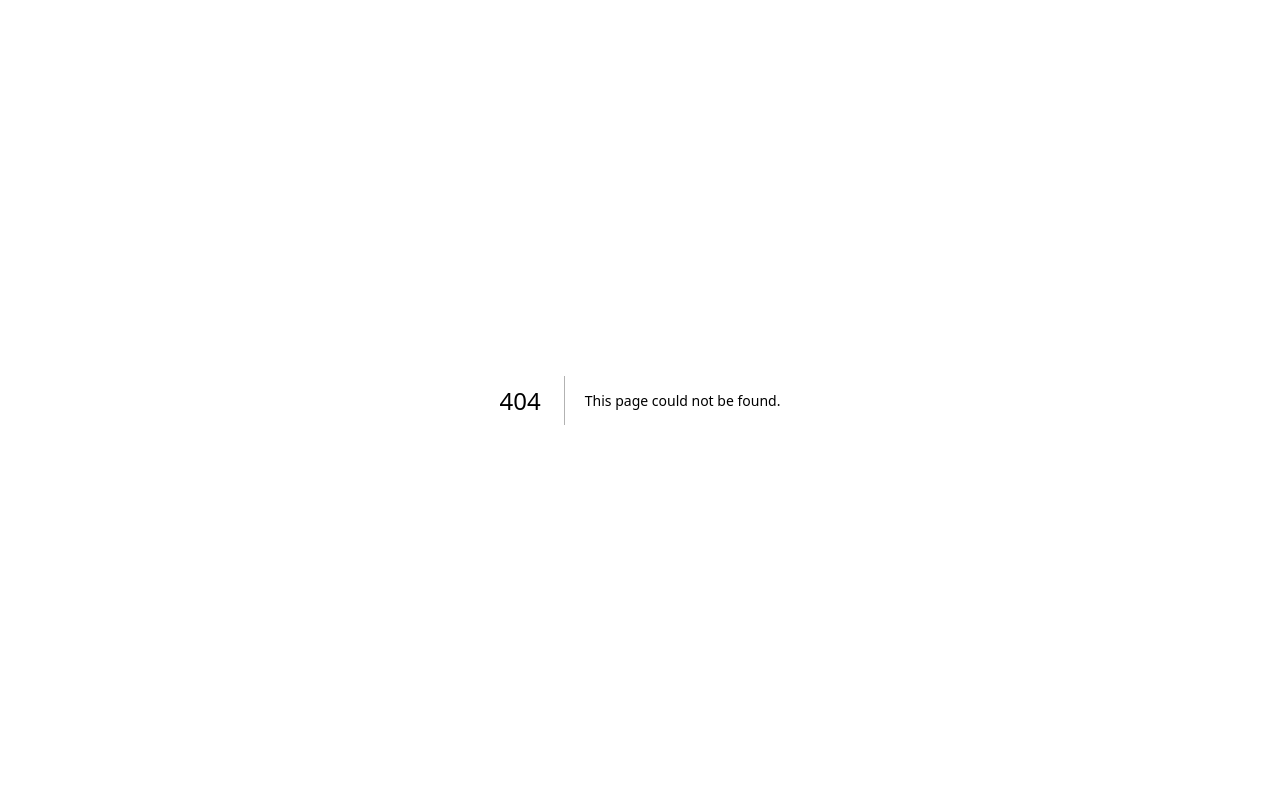
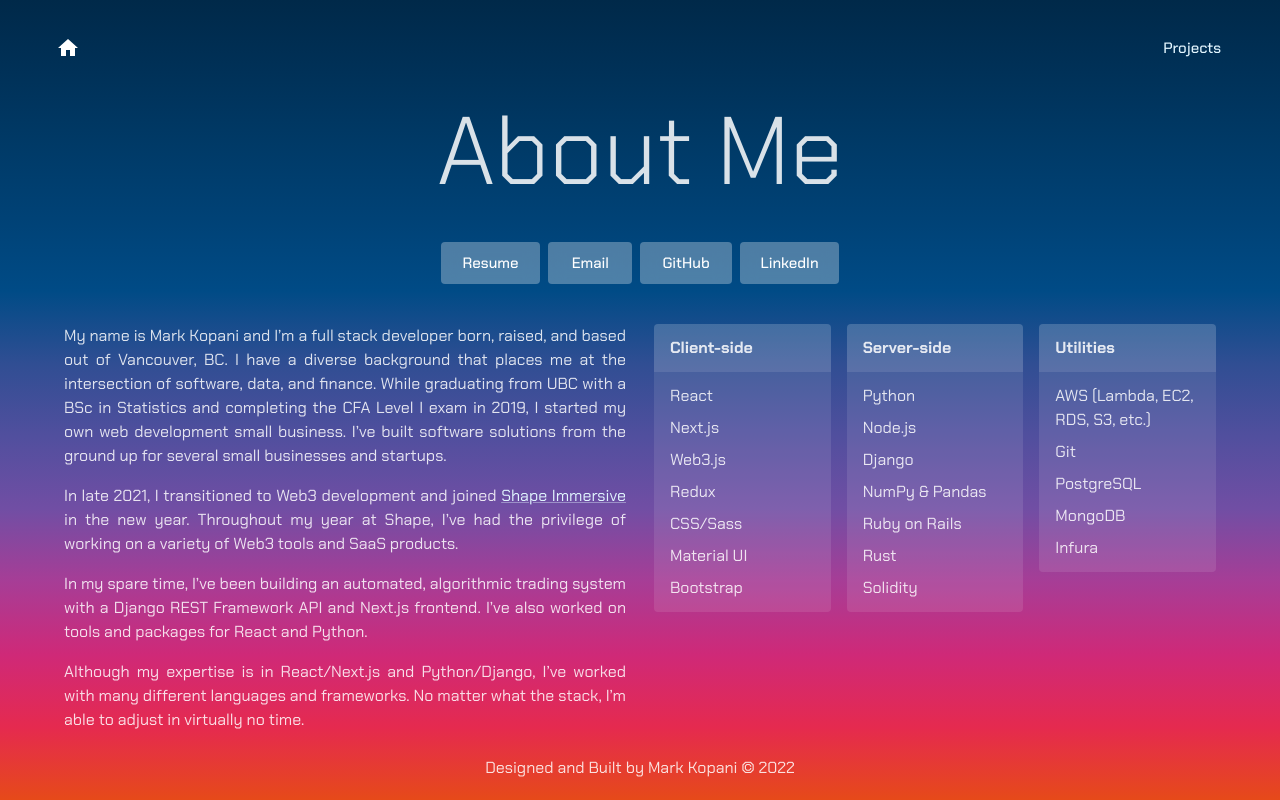
Before and after one commit to mkopani/mkopani.github.io, a Next.js app: page /about in a window 1280 px wide. Before the commit this address had no page. Built offline with nearby package versions, Linux system fonts and the light colour scheme.

Commit message:
Implement /about page and simplify overall code; tweak background gradient

```diff
--- a/src/components/BaseLayout.tsx
+++ b/src/components/BaseLayout.tsx
@@ -1,6 +1,7 @@
 import { useRef } from 'react';
-import Box, { BoxProps } from '@mui/material/Box';
+import { SxProps } from '@mui/material';
 import Container from '@mui/material/Container';
+import Stack from '@mui/material/Stack';
 
 import useWindowSize from '@/hooks/useWindowSize';
 
@@ -9,40 +10,41 @@ import Navbar from './Navbar';
 
 const BaseLayout = ({
   children,
-  display = 'flex',
   noTopPadding = false,
-  ...other
-}: BoxProps & { noTopPadding?: boolean }) => {
+  ContainerSx = {},
+}: {
+  children: React.ReactNode;
+  noTopPadding?: boolean;
+  ContainerSx?: SxProps;
+}) => {
+  const footerRef = useRef<HTMLDivElement>(null);
+  const footerHeight = footerRef.current?.clientHeight || 0;
   const navbarRef = useRef<HTMLDivElement>(null);
   const navbarHeight = navbarRef.current?.clientHeight || 0;
   const { height: windowHeight = 1000 } = useWindowSize();
 
-  const layoutHeight = windowHeight - navbarHeight;
+  const layoutHeight = windowHeight - footerHeight;
 
   return (
-    <Box
-      id="layout-container"
-      display={display}
-      minHeight={windowHeight}
-      {...other}
-    >
-      <Box>
-        <Navbar ref={navbarRef} />
-      </Box>
-      <Box component="main" sx={{ flexGrow: 1 }}>
-        <Box
-          minHeight={layoutHeight}
-          maxHeight="100vh"
-          pt={noTopPadding ? undefined : `${navbarHeight}px`}
-          sx={{ justifyContent: 'center' }}
+    <>
+      <Navbar ref={navbarRef} />
+      <Stack
+        direction="column"
+        sx={{ display: 'flex', justifyContent: 'space-between' }}
+      >
+        <Container
+          maxWidth="lg"
+          sx={{
+            pt: noTopPadding ? undefined : `${navbarHeight}px`,
+            minHeight: layoutHeight,
+            ...ContainerSx,
+          }}
         >
-          <Container maxWidth="lg">
-            {children}
-          </Container>
-        </Box>
-      </Box>
-      <Footer />
-    </Box>
+          <main>{children}</main>
+        </Container>
+        <Footer ref={footerRef} />
+      </Stack>
+    </>
   );
 };
 
--- a/src/components/Footer.tsx
+++ b/src/components/Footer.tsx
@@ -1,40 +1,24 @@
+import { forwardRef, Ref } from 'react';
 import Box from '@mui/material/Box';
-import MuiLink, { LinkProps } from '@mui/material/Link';
-import { default as NextLink } from 'next/link';
 
-const Footer = () => {
+const Footer = forwardRef((_: unknown, ref: Ref<HTMLDivElement>) => {
   return (
     <Box
+      ref={ref}
       component="footer"
       sx={{
         width: '100vw',
         height: '5em',
-        position: 'fixed',
-        bottom: 0,
         display: 'flex',
         justifyContent: 'center',
         py: 3,
       }}
     >
-      <>&copy; Mark Kopani {new Date().getFullYear()}</>
-      <Separator />
-      <Link href="https://github.com/mkopani">Github</Link>
-      <Separator />
-      <Link href="https://www.linkedin.com/in/mkopani/">LinkedIn</Link>
+      <>Designed and Built by Mark Kopani &copy; {new Date().getFullYear()}</>
     </Box>
   );
-};
+});
+
+Footer.displayName = 'Footer';
 
 export default Footer;
-
-const Link = ({
-  children,
-  href,
-  ...other
-}: LinkProps & { children: React.ReactNode }) => (
-  <MuiLink underline="hover" href={href} component={NextLink} {...other}>
-    {children}
-  </MuiLink>
-);
-
-const Separator = () => <>&nbsp;•&nbsp;</>;
--- a/src/components/Navbar.tsx
+++ b/src/components/Navbar.tsx
@@ -1,6 +1,6 @@
-import { forwardRef, Ref } from "react";
+import { forwardRef, Ref } from 'react';
 import HomeIcon from '@mui/icons-material/Home';
-import { Zoom } from "@mui/material";
+import { Zoom } from '@mui/material';
 import AppBar from '@mui/material/AppBar';
 import Button from '@mui/material/Button';
 import Container from '@mui/material/Container';
@@ -8,9 +8,9 @@ import IconButton from '@mui/material/IconButton';
 import Stack from '@mui/material/Stack';
 import Toolbar from '@mui/material/Toolbar';
 import Link from 'next/link';
-import { useRouter } from "next/router";
+import { useRouter } from 'next/router';
 
-import sitemap, { HOME_PAGE } from "@/sitemap";
+import sitemap, { HOME_PAGE } from '@/sitemap';
 
 const Navbar = forwardRef((_: unknown, ref: Ref<HTMLDivElement>) => {
   const { pathname } = useRouter();
@@ -33,7 +33,7 @@ const Navbar = forwardRef((_: unknown, ref: Ref<HTMLDivElement>) => {
           <div>
             <Zoom in={!isHomePage}>
               <Link href="/" passHref>
-                <IconButton sx={{ borderRadius: 0 }}>
+                <IconButton sx={{ borderRadius: 1.5 }}>
                   <HomeIcon />
                 </IconButton>
               </Link>
@@ -65,8 +65,6 @@ type NavLinkProps = {
 
 const NavLink = ({ href, name }: NavLinkProps) => (
   <Link href={href} passHref style={{ textDecoration: 'none' }}>
-    <Button variant="text">
-      {name}
-    </Button>
+    <Button variant="text">{name}</Button>
   </Link>
 );
--- /dev/null
+++ b/src/pages/about.tsx
@@ -0,0 +1,191 @@
+import Box from '@mui/material/Box';
+import Button from '@mui/material/Button';
+import Card from '@mui/material/Card';
+import Link from '@mui/material/Link';
+import List from '@mui/material/List';
+import ListItem from '@mui/material/ListItem';
+import ListItemText from '@mui/material/ListItemText';
+import Stack from '@mui/material/Stack';
+import Typography, { TypographyProps } from '@mui/material/Typography';
+
+import BaseLayout from '@/components/BaseLayout';
+
+type LinkType = {
+  href: string;
+  name: string;
+};
+
+const links: LinkType[] = [
+  { href: '/', name: 'Resume' }, // TODO
+  { href: 'mailto:mkopani+website@gmail.com', name: 'Email' },
+  { href: 'https://github.com/mkopani', name: 'GitHub' },
+  { href: 'https://www.linkedin.com/in/mkopani/', name: 'LinkedIn' },
+];
+
+export default function About() {
+  const renderParagraphs = () => (
+    <Stack
+      spacing={2}
+      sx={{
+        width: { xs: '100%', md: '50%' },
+        display: 'flex',
+        justifyContent: 'start',
+        alignItems: 'start',
+        textAlign: 'justify',
+      }}
+    >
+      <Paragraph>
+        My name is Mark Kopani and I’m a full stack developer born, raised, and
+        based out of Vancouver, BC. I have a diverse background that places me
+        at the intersection of software, data, and finance. While graduating
+        from UBC with a BSc in Statistics and completing the CFA Level I exam in
+        2019, I started my own web development small business. I’ve built
+        software solutions from the ground up for several small businesses and
+        startups.
+      </Paragraph>
+      <Paragraph>
+        In late 2021, I transitioned to Web3 development and joined{' '}
+        <Link href="https://www.shapeimmersive.com/">Shape Immersive</Link> in
+        the new year. Throughout my year at Shape, I’ve had the privilege of
+        working on a variety of Web3 tools and SaaS products.
+      </Paragraph>
+      <Paragraph>
+        In my spare time, I’ve been building an automated, algorithmic trading
+        system with a Django REST Framework API and Next.js frontend. I’ve also
+        worked on tools and packages for React and Python.
+      </Paragraph>
+      <Paragraph>
+        Although my expertise is in React/Next.js and Python/Django, I’ve worked
+        with many different languages and frameworks. No matter what the stack,
+        I’m able to adjust in virtually no time.
+      </Paragraph>
+    </Stack>
+  );
+
+  const renderTechStack = () => (
+    <Stack
+      spacing={2}
+      direction={{ xs: 'column', sm: 'row' }}
+      sx={{
+        width: { xs: '100%', md: '50%' },
+        mb: 2,
+      }}
+    >
+      <TechStackSection
+        title="Client-side"
+        items={[
+          'React',
+          'Next.js',
+          'Web3.js',
+          'Redux',
+          'CSS/Sass',
+          'Material UI',
+          'Bootstrap',
+        ]}
+      />
+      <TechStackSection
+        title="Server-side"
+        items={[
+          'Python',
+          'Node.js',
+          'Django',
+          'NumPy & Pandas',
+          'Ruby on Rails',
+          'Rust',
+          'Solidity',
+        ]}
+      />
+      <TechStackSection
+        title="Utilities"
+        items={[
+          'AWS (Lambda, EC2, RDS, S3, etc.)',
+          'Git',
+          'PostgreSQL',
+          'MongoDB',
+          'Infura',
+        ]}
+      />
+    </Stack>
+  );
+
+  return (
+    <>
+      {/* TODO: Add Head with metatags */}
+      <BaseLayout>
+        <Stack spacing={5} sx={{ alignItems: 'center', px: { xs: 2, lg: 0 } }}>
+          <Stack alignItems="center">
+            <Typography variant="h1" component="div" gutterBottom>
+              About Me
+            </Typography>
+            {/* Links */}
+            <Stack spacing={1} direction="row">
+              {links.map(({ href, name }, index, array) => (
+                <Box
+                  key={index}
+                  width={{ xs: '100%', sm: `${100 / array.length}%` }}
+                >
+                  <Button
+                    href={href}
+                    fullWidth
+                    sx={{
+                      backdropFilter: 'blur(8px)',
+                      backgroundBlendMode: 'overlay',
+                    }}
+                  >
+                    {name}
+                  </Button>
+                </Box>
+              ))}
+            </Stack>
+          </Stack>
+          <Stack spacing={3.5} direction={{ xs: 'column', md: 'row' }}>
+            {renderParagraphs()}
+            {renderTechStack()}
+          </Stack>
+        </Stack>
+      </BaseLayout>
+    </>
+  );
+}
+
+const Paragraph = (props: TypographyProps) => <Typography {...props} />;
+
+const TechStackSection = ({
+  title,
+  items,
+}: {
+  title: string;
+  items: string[];
+}) => {
+  return (
+    <Card
+      elevation={0}
+      sx={{
+        backgroundColor: 'rgba(255, 255, 255, 0.1)',
+        width: { xs: '100%', sm: `${(1 / 3) * 100}%` },
+        height: 'max-content',
+      }}
+    >
+      <List sx={{ p: 0 }}>
+        <ListItem sx={{ backgroundColor: 'rgba(255, 255, 255, 0.1)' }}>
+          <ListItemText
+            primary={title}
+            primaryTypographyProps={{ fontWeight: 'bold' }}
+          />
+        </ListItem>
+        {items.map((item, index, array) => (
+          <ListItem
+            key={index}
+            sx={{
+              // No vertical padding for all items except first and last
+              pt: index > 0 ? 0 : undefined,
+              pb: index < array.length - 1 ? 0 : undefined,
+            }}
+          >
+            <ListItemText primary={`${item}`} />
+          </ListItem>
+        ))}
+      </List>
+    </Card>
+  );
+};
--- a/src/sitemap.ts
+++ b/src/sitemap.ts
@@ -2,7 +2,7 @@ export const HOME_PAGE = '/';
 
 const sitemap = {
   '/projects': 'Projects',
-  '/about': 'More About Me',
+  '/about': 'About Me',
 };
 
 export default sitemap;
--- a/styles/globals.css
+++ b/styles/globals.css
@@ -81,6 +81,7 @@
 
 html,
 body {
+  height: 100%;
   max-width: 100vw;
   overflow-x: hidden;
   scroll-behavior: smooth;
@@ -89,7 +90,7 @@ body {
 body {
   color: rgb(var(--foreground-rgb));
   background-color: #002949;
-  background-image: linear-gradient(
+  /* background-image: linear-gradient(
     to bottom,
     #002949,
     #033961,
@@ -103,7 +104,8 @@ body {
     #e24093,
     #f1335c,
     #e64a19
-  );
+  ); */
+  background-image: linear-gradient(to bottom, #002949, #003158, #003a67, #004276, #004b86, #304e93, #514f9e, #714ea4, #a73d96, #cf2978, #e52a4f, #e64a19);
 }
 
 a {
@@ -121,6 +123,15 @@ a {
 @font-face {
   font-family: 'BebasNeue';
   src: url('/fonts/BebasNeue/BebasNeue-Regular.ttf') format('truetype');
+  font-weight: 400;
+  font-style: normal;
+  font-display: swap;
+}
+
+/* INSTALL HANKEN GROTESK */
+@font-face {
+  font-family: 'HankenGrotesk';
+  src: url('/fonts/HankenGrotesk/HankenGrotesk-Regular.ttf') format('truetype');
   font-weight: 400;
   font-style: normal;
   font-display: swap;
--- a/styles/theme.tsx
+++ b/styles/theme.tsx
@@ -2,7 +2,9 @@ import { deepOrange, lightBlue } from '@mui/material/colors';
 import { createTheme, responsiveFontSizes, Shadows } from '@mui/material/styles';
 
 export const primaryGradient =
-  'background-image: linear-gradient(to bottom, #002949, #033961, #054a79, #085c93, #086ead, #3972bd, #5d74cb, #8175d4, #bb5dbd, #e24093, #f1335c, #e64a19)';
+  'linear-gradient(to bottom, #002949, #033961, #054a79, #085c93, #086ead, #3972bd, #5d74cb, #8175d4, #bb5dbd, #e24093, #f1335c, #e64a19)';
+export const darkerGradient =
+  'linear-gradient(to bottom, #002949, #003158, #003a67, #004276, #004b86, #304e93, #514f9e, #714ea4, #a73d96, #cf2978, #e52a4f, #e64a19)';
 
 export const LIGHTEST_COLOR = lightBlue[50];
 
@@ -24,7 +26,7 @@ let theme = createTheme({
       main: deepOrange[100],
     },
     background: {
-      default: primaryGradient,
+      default: darkerGradient,
     },
     text: {
       primary: 'rgba(255, 255, 255, 0.85)',
@@ -39,8 +41,15 @@ let theme = createTheme({
       },
       styleOverrides: {
         root: {
-          borderRadius: 0,
           textTransform: 'unset',
+        },
+        contained: {
+          backgroundColor: 'rgba(255, 255, 255, 0.3)',
+          color: 'white',
+          '&:hover': {
+            color: DARKEST_COLOR,
+            backgroundColor: 'rgba(255, 255, 255, 0.6)'
+          },
         },
       },
     },
```
Also changed, not shown: src/pages/_document.tsx (+8 -1 lines), src/pages/index.tsx (+10 -22 lines), public/fonts/HankenGrotesk/HankenGrotesk-Regular.ttf (added).
